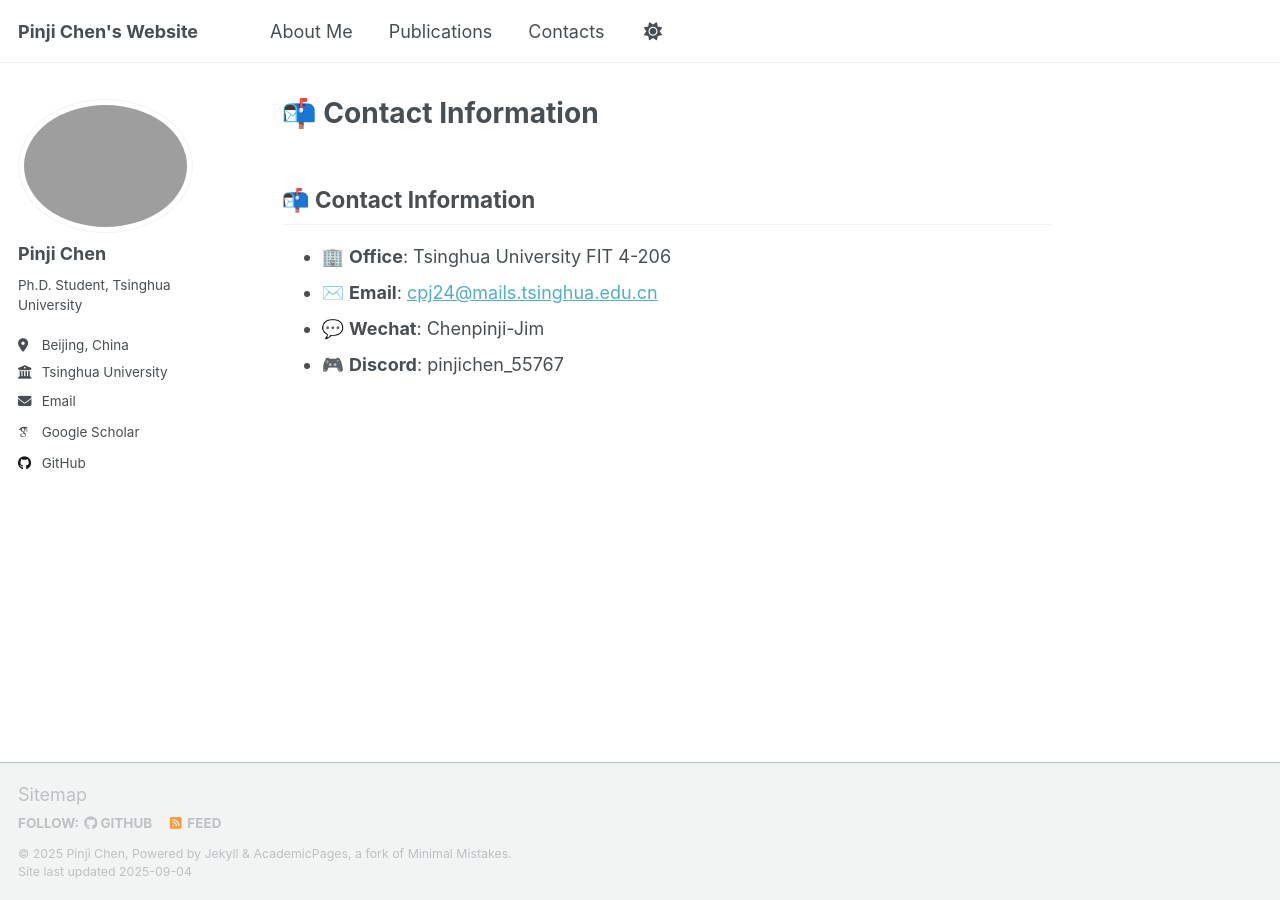
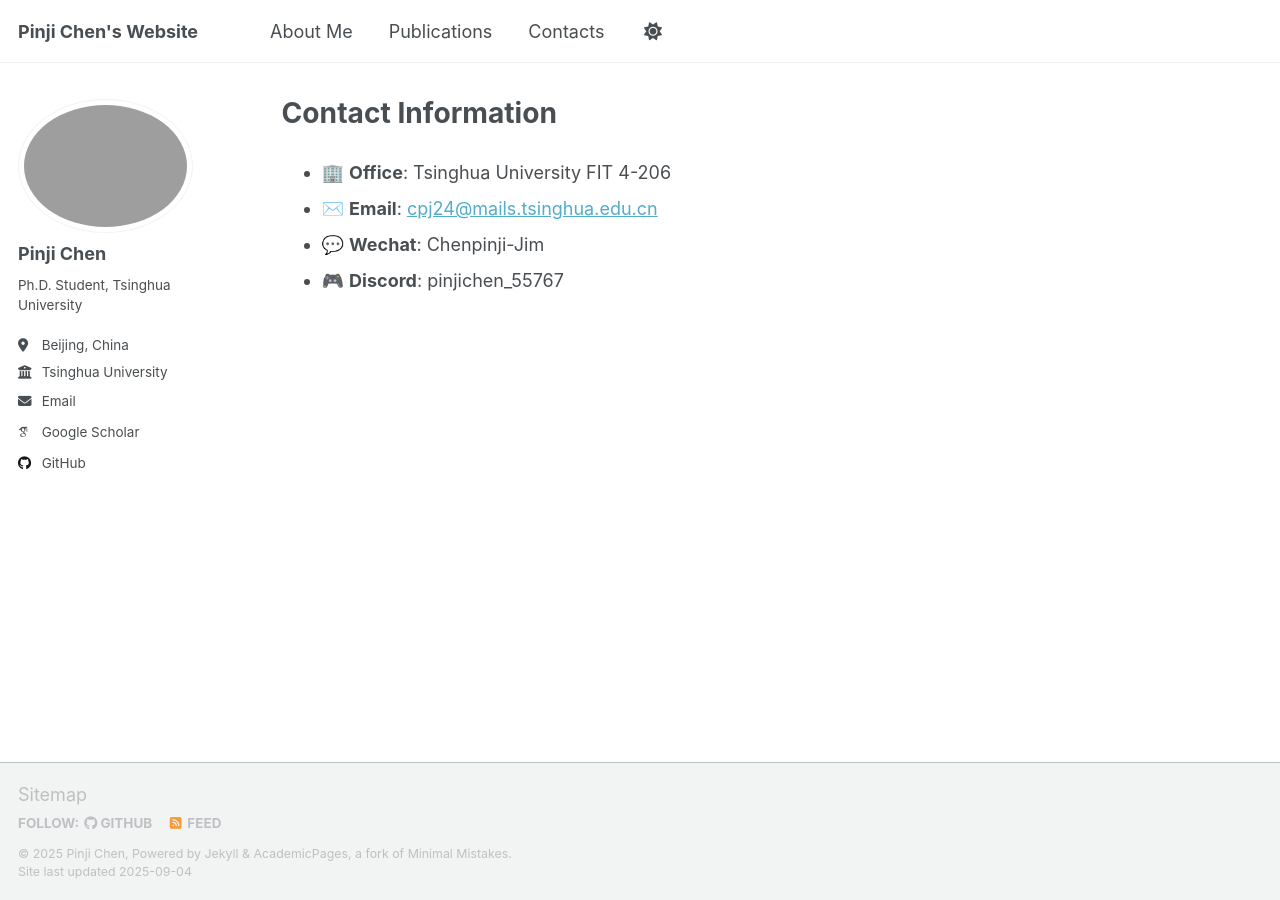
Before and after one commit to Chenpinji/Chenpinji.github.io, a Jekyll site: the page built from _pages/contact.md, in a window 1280 px wide. Built offline with Jekyll 4.4.1, drawn with Linux system fonts in a browser that asks for light colours; some web fonts are replaced; our own code applies the rules of GitHub Pages for plain Markdown files; a script that is not in the unit is left out; some of the changed lines change nothing that is shown.

Commit message:
update contact

```diff
--- a/_pages/contact.md
+++ b/_pages/contact.md
@@ -1,4 +1,11 @@
-## 📬 Contact Information
+---
+permalink: /contact
+title: "Contact Information"
+author_profile: true
+redirect_from:
+  - /contact/
+---
+
 
 - 🏢 **Office**: Tsinghua University FIT 4-206
 - ✉️ **Email**: [cpj24@mails.tsinghua.edu.cn](mailto:cpj24@mails.tsinghua.edu.cn)
```
